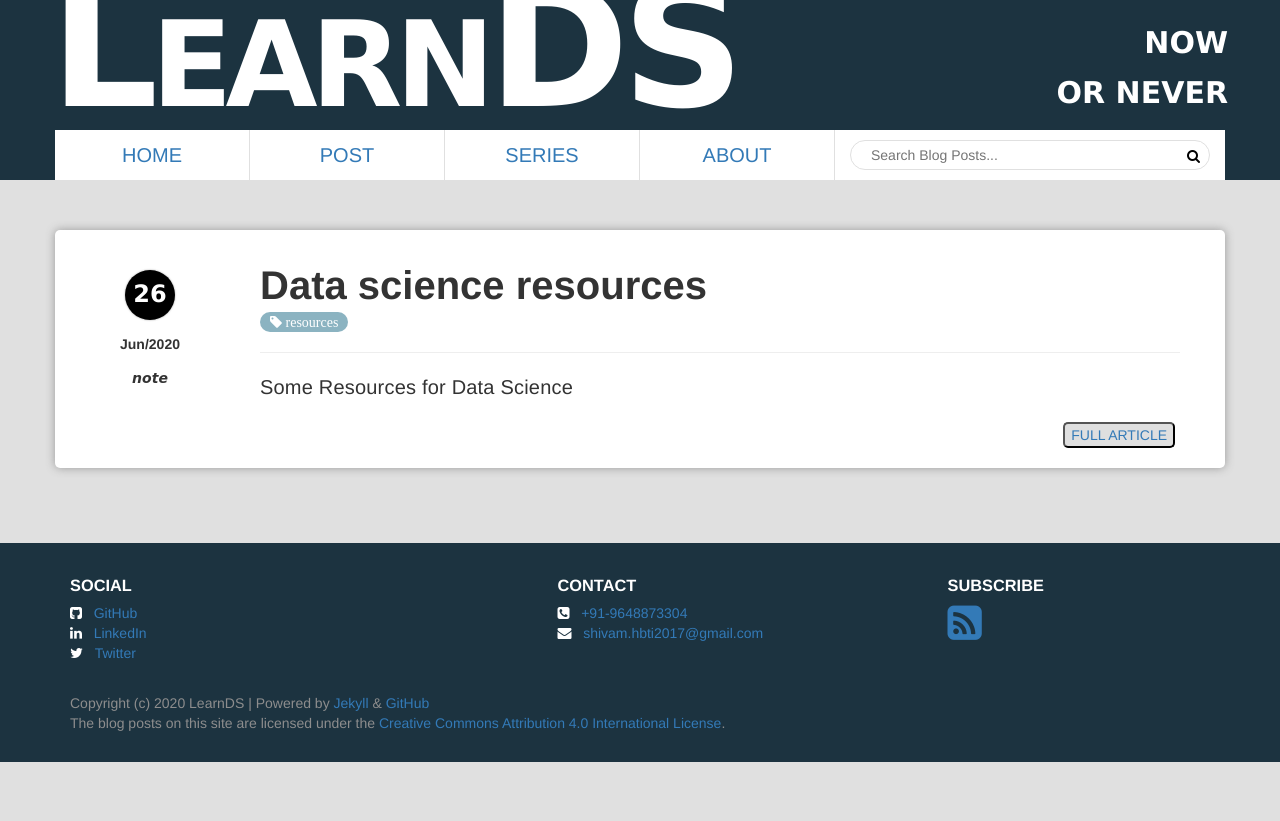
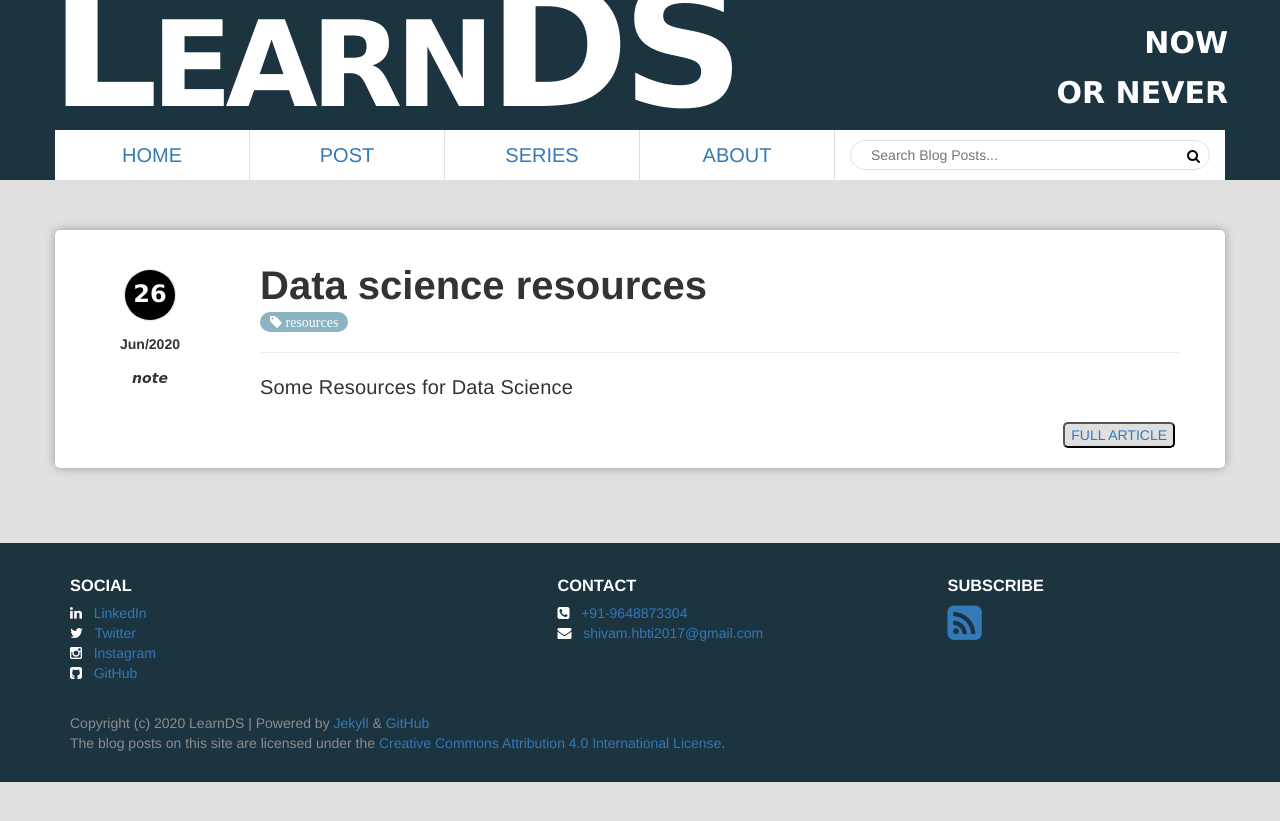
Before and after one commit to LearnDSML/blog, a Jekyll site: the page built from index.html, in a window 1280 px wide. Shown: the top 821 px of the page. Built offline with Jekyll 4.4.1, drawn with Linux system fonts in a browser that asks for light colours; the list of posts is cut into pages by our own code.

Commit message:
Update me.yml

```diff
--- a/_data/me.yml
+++ b/_data/me.yml
@@ -23,6 +23,7 @@ contact:
   - {name: "Mobile", icon-class: "fa fa-phone-square", text: "+91-9648873304", link: "tel: +919648873304"}
   - {name: "Email", icon-class: "fa fa-envelope", text: "shivam.hbti2017@gmail.com", link: "mailto: shivam.hbti2017@gmail.com"}
 social:
+  - {name: "LinkedIn", icon-class: "fa fa-linkedin", text: "LinkedIn", link: "https://www.linkedin.com/in/panchalshivam"}
+  - {name: "Twitter", icon-class: "fa fa-twitter", text: "Twitter", link: "https://www.twitter.com/reach_shivam"}
+  - {name: "Instagram", icon-class: "fa fa-instagram", text: "Instagram", link: "https://www.instagram.com/shivam_9423"}
   - {name: "GitHub", icon-class: "fa fa-github-square", text: "GitHub", link: "https://github.com/shivampanchal"}
-  - {name: "LinkedIn", icon-class: "fa fa-linkedin", text: "LinkedIn", link: "https://www.linkedin.com/in/panchalshivam"}
-  - {name: "Twitter", icon-class: "fa fa-twitter", text: "Twitter", link: "https://www.twitter.com/reac_shivam"}
```
